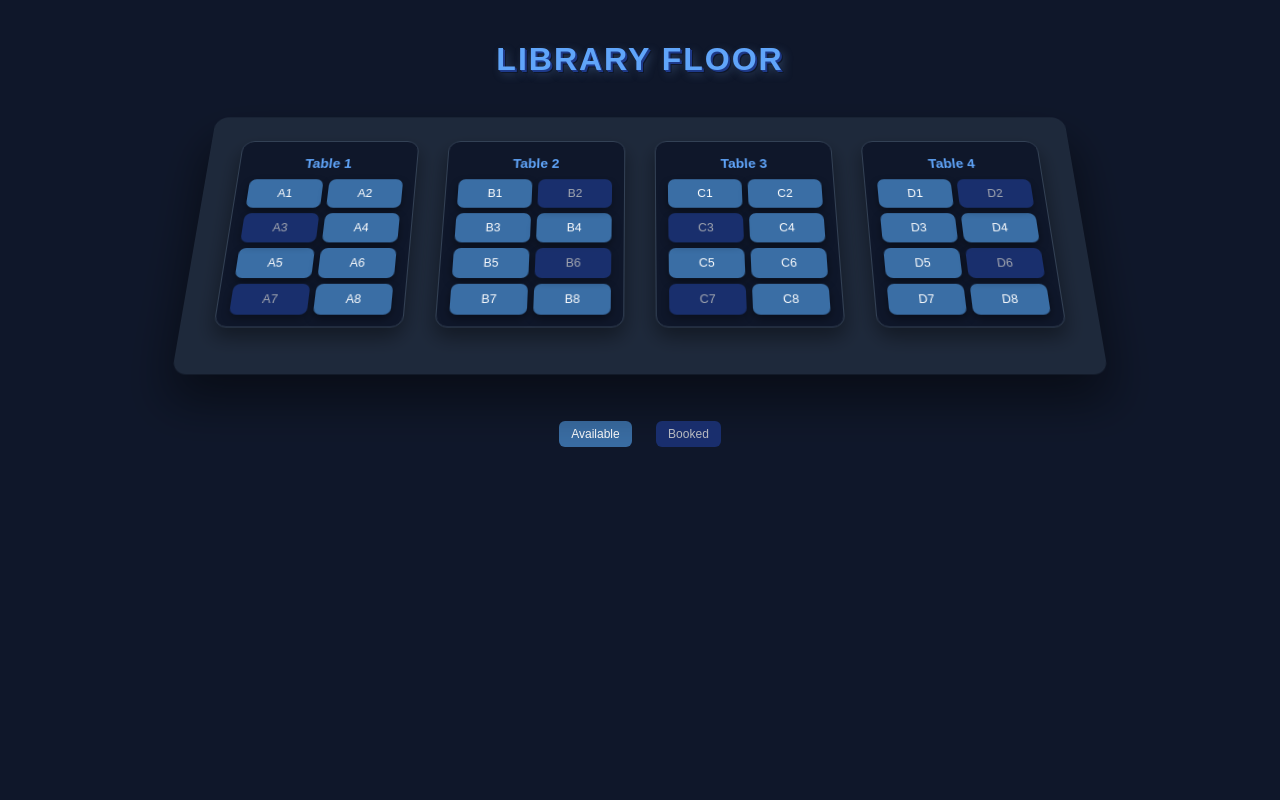
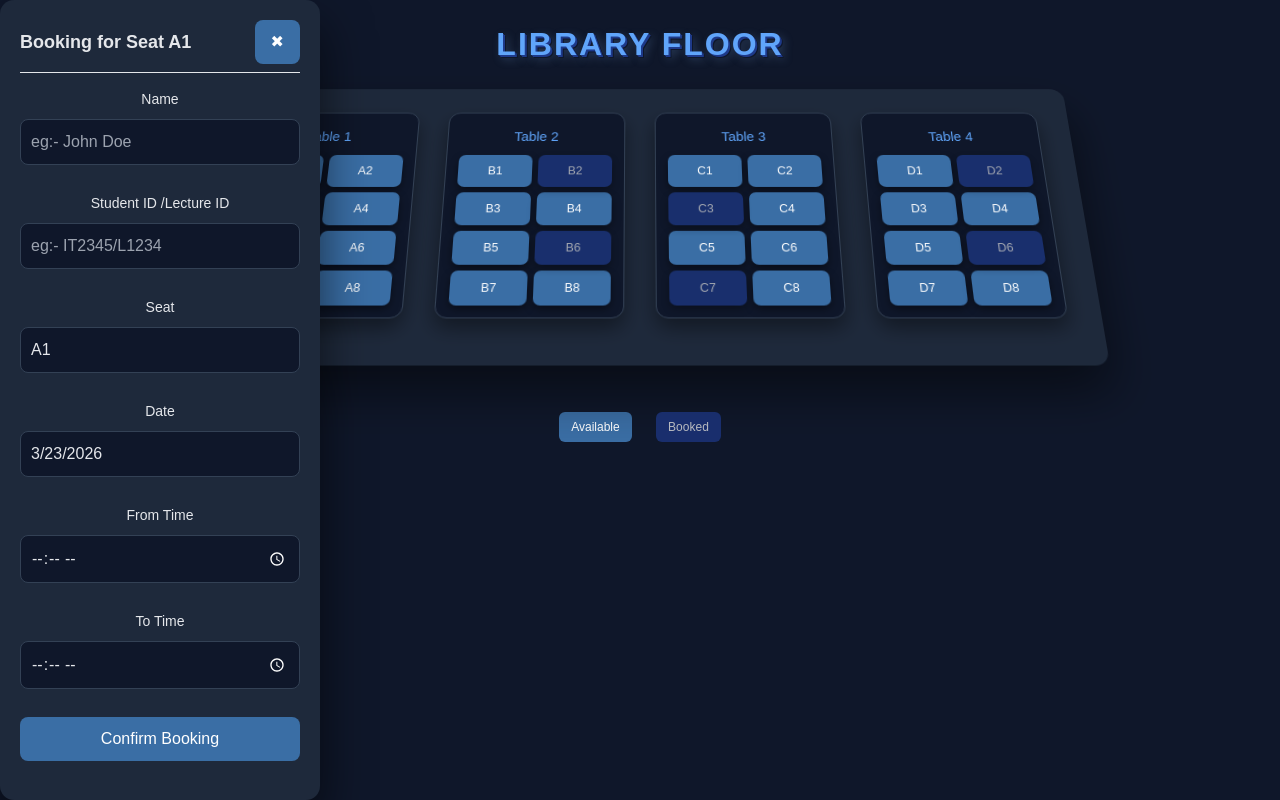
Before and after one commit to DPRCHANUKA/library-management-system, a plain HTML site: page frontend/pages/bookingseats.html in a window 1280 px wide. Both pictures are taken after a click on the button "A1". Drawn offline with nearby package versions, Linux system fonts and the light colour scheme.

Commit message:
modified  library booking floor (add drawer form)  part 1.2

```diff
--- a/frontend/css/bookingseats.css
+++ b/frontend/css/bookingseats.css
@@ -125,3 +125,58 @@
 .legend .booked {
   background: #1E3A8A;
 }
+#drawer-form {
+  background: #1E293B;
+  color: #E5E7EB;
+  border-radius: 14px;
+  padding: 20px;
+  box-shadow: 0 25px 50px rgba(0,0,0,0.6);
+}
+
+#drawer-form h2 {
+  color: #60A5FA;
+}
+
+#drawer-form input,
+#drawer-form select {
+  width: 100%;
+  padding: 10px;
+  margin-top: 6px;
+  margin-bottom: 12px;
+  border-radius: 8px;
+  border: 1px solid #334155;
+  background: #0F172A;
+  color: #E5E7EB;
+}
+
+#drawer-form input:focus,
+#drawer-form select:focus {
+  outline: none;
+  border: 1px solid #60A5FA;
+  box-shadow: 0 0 0 2px rgba(96,165,250,0.3);
+
+}
+#drawer-form input[type="time"],
+#drawer-form input[type="date"] {
+  color-scheme: dark;
+}
+
+#drawer-form label {
+  color: #E5E7EB;
+  font-size: 14px;
+}
+
+#drawer-form button {
+  background: #3A6EA5;
+  color: white;
+  padding: 10px 16px;
+  border: none;
+  border-radius: 8px;
+  cursor: pointer;
+  transition: 0.3s;
+}
+
+#drawer-form button:hover {
+  background: #60A5FA;
+  color: #0F172A;
+}
--- a/frontend/pages/bookingseats.html
+++ b/frontend/pages/bookingseats.html
@@ -1,11 +1,13 @@
 <!DOCTYPE html>
 <html lang="en">
 <head>
+<script src="https://cdn.tailwindcss.com"></script>
   <meta charset="UTF-8">
   <meta name="viewport" content="width=device-width, initial-scale=1.0">
   <link rel="stylesheet" href="../css/bookingseats.css">
   <title>3D Library Floor UI</title>
 </head>
+
 <body>
 
   <h1 class="title-3d"> Library Floor</h1>
@@ -16,56 +18,56 @@
       <div class="table">
         <h3>Table 1</h3>
         <div class="seats">
-          <button class="seat available">A1</button>
-          <button class="seat available">A2</button>
-          <button class="seat booked">A3</button>
-          <button class="seat available">A4</button>
-            <button class="seat available">A5</button>
-          <button class="seat available">A6</button>
-          <button class="seat booked">A7</button>
-          <button class="seat available">A8</button>
+          <button class="seat available" data-seat="A1">A1</button>
+          <button class="seat available" data-seat="A2">A2</button>
+          <button class="seat booked" data-seat="A3">A3</button>
+          <button class="seat available" data-seat="A4">A4</button>
+            <button class="seat available" data-seat="A5">A5</button>
+          <button class="seat available" data-seat="A6">A6</button>
+          <button class="seat booked" data-seat="A7">A7</button>
+          <button class="seat available" data-seat="A8">A8</button>
         </div>
       </div>
 
       <div class="table">
         <h3>Table 2</h3>
         <div class="seats">
-          <button class="seat available">B1</button>
-          <button class="seat booked">B2</button>
-          <button class="seat available">B3</button>
-          <button class="seat available">B4</button>
-           <button class="seat available">B5</button>
-          <button class="seat booked">B6</button>
-          <button class="seat available">B7</button>
-          <button class="seat available">B8</button>
+          <button class="seat available" data-seat="B1">B1</button>
+          <button class="seat booked" data-seat="B2">B2</button>
+          <button class="seat available" data-seat="B3">B3</button>
+          <button class="seat available" data-seat="B4">B4</button>
+           <button class="seat available" data-seat="B5">B5</button>
+          <button class="seat booked" data-seat="B6">B6</button>
+          <button class="seat available" data-seat="B7">B7</button>
+          <button class="seat available" data-seat="B8">B8</button>
         </div>
       </div>
 
       <div class="table">
         <h3>Table 3</h3>
         <div class="seats">
-          <button class="seat available">C1</button>
-          <button class="seat available">C2</button>
-          <button class="seat booked">C3</button>
-          <button class="seat available">C4</button>
-            <button class="seat available">C5</button>
-          <button class="seat available">C6</button>
-          <button class="seat booked">C7</button>
-          <button class="seat available">C8</button>
+          <button class="seat available" data-seat="C1">C1</button>
+          <button class="seat available" data-seat="C2">C2</button>
+          <button class="seat booked" data-seat="C3">C3</button>
+          <button class="seat available" data-seat="C4">C4</button>
+            <button class="seat available" data-seat="C5">C5</button>
+          <button class="seat available" data-seat="C6">C6</button>
+          <button class="seat booked" data-seat="C7">C7</button>
+          <button class="seat available" data-seat="C8">C8</button>
         </div>
       </div>
 
       <div class="table">
         <h3>Table 4</h3>
         <div class="seats">
-          <button class="seat available">D1</button>
-          <button class="seat booked">D2</button>
-          <button class="seat available">D3</button>
-          <button class="seat available">D4</button>
-             <button class="seat available">D5</button>
-          <button class="seat booked">D6</button>
-          <button class="seat available">D7</button>
-          <button class="seat available">D8</button>
+          <button class="seat available" data-seat="D1">D1</button>
+          <button class="seat booked" data-seat="D2">D2</button>
+          <button class="seat available" data-seat="D3">D3</button>
+          <button class="seat available" data-seat="D4">D4</button>
+             <button class="seat available" data-seat="D5">D5</button>
+          <button class="seat booked" data-seat="D6">D6</button>
+          <button class="seat available" data-seat="D7">D7</button>
+          <button class="seat available" data-seat="D8">D8</button>
         </div>
       </div>
 
@@ -77,5 +79,103 @@
     <span class="booked">Booked</span>
   </div>
 
+  <!-- Drawer -->
+<div id="drawer-form"
+  class="fixed top-0 left-0 z-40 h-screen w-80 p-4 overflow-y-auto transition-transform -translate-x-full bg-white shadow-lg">
+
+  <div class="flex items-center justify-between mb-4 border-b pb-2">
+    <h5 id="drawerTitle" class="text-lg font-semibold">Booking</h5>
+
+    <button id="closeDrawer" class="text-gray-500 hover:text-black">
+      ✖
+    </button>
+  </div>
+
+  <form class="space-y-4">
+  <!-- Name -->
+  <div>
+    <label class="block text-sm font-medium mb-1">Name</label>
+    <input type="text" id="nameInput"
+      class="w-full border rounded-lg p-2"
+      placeholder="eg:- John Doe" required>
+  </div>
+
+  <!-- Student ID -->
+  <div>
+    <label class="block text-sm font-medium mb-1">Student ID /Lecture ID</label>
+    <input type="text" id="studentIdInput"
+      class="w-full border rounded-lg p-2"
+      placeholder="eg:- IT2345/L1234" required>
+  </div>
+  <!-- Seat -->
+    <div>
+      <label class="block text-sm font-medium mb-1">Seat</label>
+      <input type="text" id="seatInput" readonly
+        class="w-full border rounded-lg p-2">
+    </div>
+  <!-- Date -->
+  <div>
+    <label class="block text-sm font-medium mb-1">Date</label>
+    <input type="text" id="dateInput" readonly
+      class="w-full border rounded-lg p-2">
+  </div>
+
+<!-- From Time -->
+<div>
+  <label class="block text-sm font-medium mb-1">From Time</label>
+  <input type="time" id="fromTime"
+    class="w-full border rounded-lg p-2" required>
+</div>
+
+<!-- To Time -->
+<div>
+  <label class="block text-sm font-medium mb-1">To Time</label>
+  <input type="time" id="toTime"
+    class="w-full border rounded-lg p-2" required>
+</div>
+    <button type="submit"
+      class="w-full bg-blue-600 text-white py-2 rounded-lg">
+      Confirm Booking
+    </button>
+  </form>
+
+</div>
+<script>
+document.addEventListener("DOMContentLoaded", () => {
+
+  const seats = document.querySelectorAll(".seat.available");
+
+  const drawer = document.getElementById("drawer-form");
+  const seatInput = document.getElementById("seatInput");
+  const drawerTitle = document.getElementById("drawerTitle");
+  const closeBtn = document.getElementById("closeDrawer");
+  const dateInput = document.getElementById("dateInput");
+
+  seats.forEach(seat => {
+    seat.addEventListener("click", () => {
+
+      const seatNumber = seat.getAttribute("data-seat");
+
+      // Set seat
+      seatInput.value = seatNumber;
+      drawerTitle.innerText = "Booking for Seat " + seatNumber;
+
+      // Set current date
+      const now = new Date();
+      const date = now.toLocaleDateString();
+      dateInput.value = date;
+
+      // Open drawer
+      drawer.classList.remove("-translate-x-full");
+    });
+  });
+
+  // Close drawer
+  closeBtn.addEventListener("click", () => {
+    drawer.classList.add("-translate-x-full");
+  });
+
+});
+</script>
 </body>
 </html>
```
